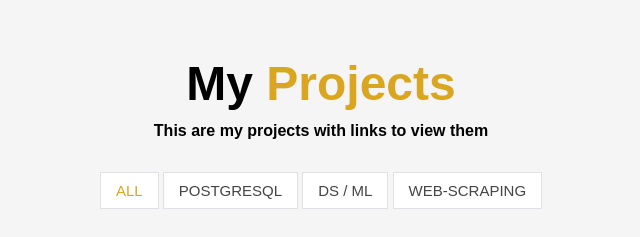
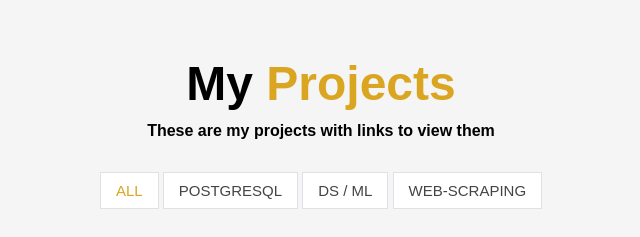
Before and after one commit to iamunik/portfolio_site, a plain HTML site: page index.html in a window 1280 px wide. Shown: the part 2280-2517 px from the top of the page, 319-959 px from the left. Drawn offline with nearby package versions, Linux system fonts and the light colour scheme.

Commit message:
Made a change to the project section

```diff
--- a/index.html
+++ b/index.html
@@ -143,7 +143,7 @@
             My <span id="g_p">Projects</span>
         </h1>
         <h6 class="text-center fw-bold">
-          This are my projects with links to view them
+          These are my projects with links to view them
         </h6>
       </div><br>
 
```
